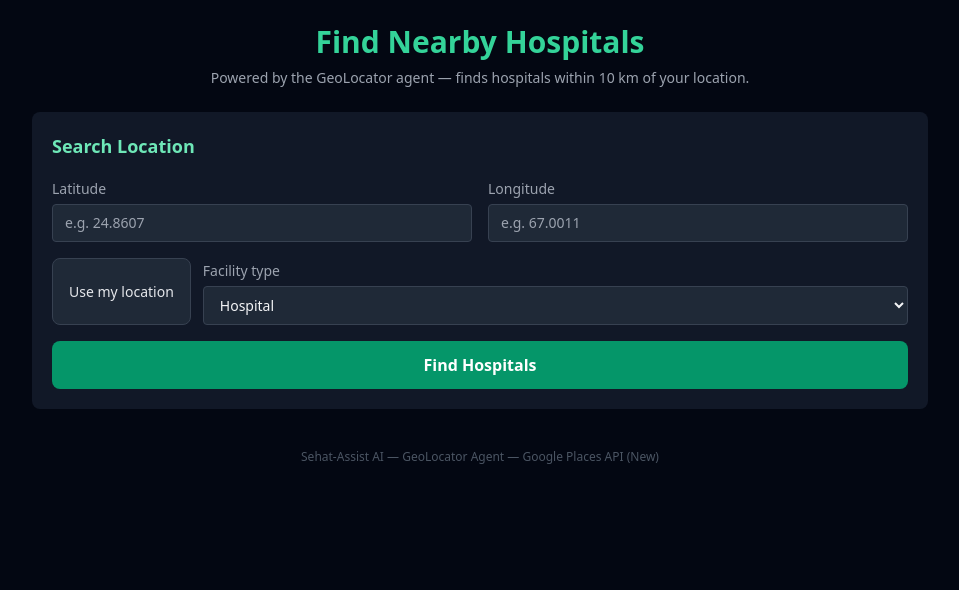
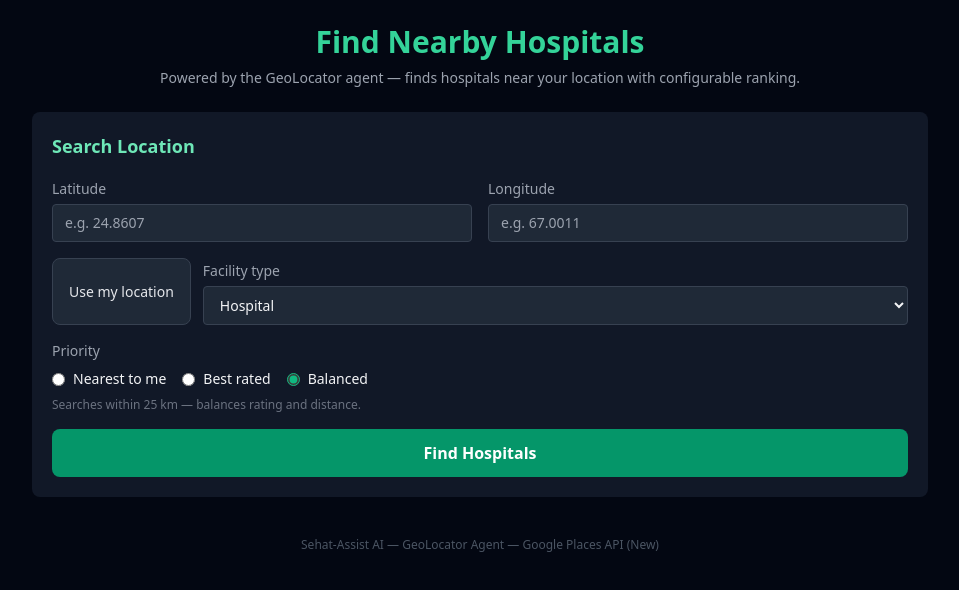
Before and after one commit to aimanrehman29/Sehat-Agent-AI, a Next.js app: page /find-hospital in a window 1280 px wide. Shown: the top 590 px of the page, without its empty margins (160-1119 px from the left). Built offline with nearby package versions, Linux system fonts and the light colour scheme.

Commit message:
feat: add ranking strategy (nearest/best/balanced) to GeoLocator, fix nearest_open_facility bug

```diff
--- a/src/agents/track-b/geoLocator.ts
+++ b/src/agents/track-b/geoLocator.ts
@@ -16,8 +16,11 @@ import type { GeoLocatorResult, Facility } from "@/types/orchestrator";
 
 const PLACES_API_URL = "https://places.googleapis.com/v1/places:searchNearby";
 
-/** Search radius in meters (10 km) */
-const SEARCH_RADIUS_METERS = 10_000;
+/** Search radius in meters for "nearest" strategy (10 km) */
+const RADIUS_NEAREST_METERS = 10_000;
+
+/** Search radius in meters for "best" and "balanced" strategies (25 km) */
+const RADIUS_EXTENDED_METERS = 25_000;
 
 /** Maximum results per request */
 const MAX_RESULT_COUNT = 10;
@@ -69,6 +72,66 @@ function haversineDistance(
   return EARTH_RADIUS_KM * 2 * Math.atan2(Math.sqrt(a), Math.sqrt(1 - a));
 }
 
+// ─── Ranking Strategy Type ──────────────────────────────────────────────────
+
+export type RankingStrategy = "nearest" | "best" | "balanced";
+
+// ─── Safety Grouping Helper ─────────────────────────────────────────────────
+
+/**
+ * Assign a priority tier to a facility based on its open/hours status.
+ * This 3-tier grouping is a SAFETY behavior and is preserved across all
+ * ranking strategies:
+ *   0 = confirmed open now (highest priority)
+ *   1 = hours unverified (unknown — could be open or closed)
+ *   2 = confirmed closed (lowest priority)
+ */
+function safetyGroup(f: Facility): number {
+  if (f.open_now === true) return 0;
+  if (f.hours_unverified === true) return 1;
+  return 2;
+}
+
+// ─── Strategy-Specific Sort Helpers ─────────────────────────────────────────
+
+/**
+ * Within-group comparator for the "nearest" strategy.
+ * Sorts by distance ascending (closest first).
+ */
+function sortNearest(a: Facility, b: Facility): number {
+  return a.distance_km - b.distance_km;
+}
+
+/**
+ * Within-group comparator for the "best" strategy.
+ * Sorts by rating descending; facilities with null rating sink to the bottom.
+ */
+function sortBest(a: Facility, b: Facility): number {
+  if (a.rating === null && b.rating === null) return 0;
+  if (a.rating === null) return 1;  // a sinks
+  if (b.rating === null) return -1; // b sinks
+  return b.rating - a.rating;       // highest rating first
+}
+
+/**
+ * Compute the combined score used by the "balanced" strategy.
+ * Formula: 0.6 * (rating / 5) + 0.4 * (1 - min(distance / radius, 1))
+ * Missing rating is treated as 0 for this formula only.
+ */
+function balancedScore(f: Facility, radiusKm: number): number {
+  const ratingNorm = f.rating !== null ? f.rating / 5 : 0;
+  const distNorm = 1 - Math.min(f.distance_km / radiusKm, 1);
+  return 0.6 * ratingNorm + 0.4 * distNorm;
+}
+
+/**
+ * Within-group comparator for the "balanced" strategy.
+ * Sorts by combined score descending (best score first).
+ */
+function sortBalanced(a: Facility, b: Facility, radiusKm: number): number {
+  return balancedScore(b, radiusKm) - balancedScore(a, radiusKm);
+}
+
 // ─── Main Search Function ───────────────────────────────────────────────────
 
 /**
@@ -80,14 +143,19 @@ function haversineDistance(
  *   filtering is not supported by the searchNearby endpoint. Results are
  *   always hospitals.
  * @param _requestId - Request identifier for tracing (unused currently)
- * @returns GeoLocator result with nearby facilities, open-first sorting, and nearest_open_facility
+ * @param rankingStrategy - How to rank and sort results:
+ *   "nearest" (default): 10 km radius, sort by distance
+ *   "best": 25 km radius, sort by rating descending
+ *   "balanced": 25 km radius, sort by combined distance+rating score
+ * @returns GeoLocator result with nearby facilities, safety-first sorting, and nearest_open_facility
  * @throws Error if GOOGLE_MAPS_API_KEY is missing or the API returns an error
  */
 export async function executeGeoLocate(
   latitude: number,
   longitude: number,
   facilityType: string | undefined,
-  _requestId: string
+  _requestId: string,
+  rankingStrategy: RankingStrategy = "nearest"
 ): Promise<GeoLocatorResult> {
   const apiKey = process.env.GOOGLE_MAPS_API_KEY;
 
@@ -98,6 +166,12 @@ export async function executeGeoLocate(
         "Google Cloud Console (enable the Places API (New) on the project)."
     );
   }
+
+  // ── Determine search radius based on ranking strategy ──
+  const radiusMeters = rankingStrategy === "nearest"
+    ? RADIUS_NEAREST_METERS
+    : RADIUS_EXTENDED_METERS;
+  const radiusKm = radiusMeters / 1000;
 
   // NOTE: The searchNearby endpoint does not support keyword-based specialty
   // filtering (the legacy API's `keyword` parameter has no equivalent here).
@@ -112,7 +186,7 @@ export async function executeGeoLocate(
     locationRestriction: {
       circle: {
         center: { latitude, longitude },
-        radius: SEARCH_RADIUS_METERS,
+        radius: radiusMeters,
       },
     },
   };
@@ -167,24 +241,46 @@ export async function executeGeoLocate(
     }
   );
 
-  // ── Sort: confirmed-open facilities first, then by distance within each group ──
+  // ── Sort: 3-tier safety grouping, then strategy-specific within each tier ──
+  // Tier 0: confirmed open now (highest)
+  // Tier 1: hours unverified (unknown)
+  // Tier 2: confirmed closed (lowest)
+  // This grouping is a safety behavior preserved across ALL strategies.
   facilities.sort((a, b) => {
-    const aOpen = a.open_now === true ? 0 : 1;
-    const bOpen = b.open_now === true ? 0 : 1;
-    if (aOpen !== bOpen) return aOpen - bOpen;
-    return a.distance_km - b.distance_km;
+    const groupA = safetyGroup(a);
+    const groupB = safetyGroup(b);
+    if (groupA !== groupB) return groupA - groupB;
+
+    // Within the same safety tier, apply strategy-specific sort
+    switch (rankingStrategy) {
+      case "best":
+        return sortBest(a, b);
+      case "balanced":
+        return sortBalanced(a, b, radiusKm);
+      case "nearest":
+      default:
+        return sortNearest(a, b);
+    }
   });
 
-  // ── Determine nearest confirmed-open facility ──
-  const nearestOpen = facilities.find((f) => f.open_now === true);
+  // ── Determine nearest confirmed-open facility (distance-based, strategy-independent) ──
+  // This is always the geographically closest confirmed-open facility regardless of
+  // how the list is sorted for display. Using a min-distance scan instead of
+  // facilities.find() ensures correctness across all ranking strategies.
+  const openFacilities = facilities.filter((f) => f.open_now === true);
+  const nearestOpen = openFacilities.reduce<Facility | null>(
+    (closest, f) => (closest === null || f.distance_km < closest.distance_km ? f : closest),
+    null
+  );
   const nearest_open_facility = nearestOpen?.name ?? null;
 
   return {
     facilities,
     nearest_open_facility,
-    search_radius_km: 10,
+    search_radius_km: radiusKm,
     location: { latitude, longitude },
     open_hours_disclaimer: OPEN_HOURS_DISCLAIMER,
+    ranking_strategy_used: rankingStrategy,
     // Placeholder confidence for the prototype — replace with a real
     // confidence score once the ranking/weighting logic is refined.
     confidence: 0.85,
--- a/src/agents/track-b/triage.ts
+++ b/src/agents/track-b/triage.ts
@@ -133,6 +133,52 @@ const HIGH_URGENCY_SYMPTOMS = new Set([
   "shortness of breath",
 ]);
 
+// ─── Location Preference Detection ──────────────────────────────────────────
+
+/** Keywords suggesting the patient needs the nearest/urgent facility */
+const NEAREST_KEYWORDS = new Set([
+  "nearest", "closest", "qareeb", "nazdeek", "emergency",
+  "turant", "abhi", "urgent", "immediate", "jaldi",
+]);
+
+/** Keywords suggesting the patient wants the best-rated facility */
+const BEST_KEYWORDS = new Set([
+  "best", "achaa", "acha", "top", "reputed",
+  "trusted", "acha Doctor", "behtareen",
+]);
+
+/**
+ * Detect the patient's location-search preference from their symptom text.
+ *
+ * - Words like "nearest", "qareeb", "emergency" suggest urgency → "nearest"
+ * - Words like "best", "achaa", "top" suggest quality preference → "best"
+ * - Both present, or neither → "balanced"
+ *
+ * NOTE: The caller (route handler) MUST override this to "nearest" when the
+ * emergency check flags a genuine emergency — safety overrides stated preference.
+ *
+ * @param text - Patient's symptom/routing description
+ * @returns The detected ranking strategy preference
+ */
+export function detectLocationPreference(text: string): "nearest" | "best" | "balanced" {
+  const words = text.toLowerCase().split(/\s+/);
+  const wordSet = new Set(words);
+
+  const hasNearest = words.some((w) => NEAREST_KEYWORDS.has(w));
+  const hasBest = words.some((w) => BEST_KEYWORDS.has(w));
+
+  // Multi-word phrase detection for "sabse acha" (Urdu: "the best")
+  const hasMultiWordBest = text.toLowerCase().includes("sabse acha");
+
+  const wantsNearest = hasNearest;
+  const wantsBest = hasBest || hasMultiWordBest;
+
+  if (wantsNearest && !wantsBest) return "nearest";
+  if (wantsBest && !wantsNearest) return "best";
+  // Both present or neither present → balanced
+  return "balanced";
+}
+
 /**
  * Execute triage analysis on the given symptom text.
  *
@@ -143,11 +189,15 @@ const HIGH_URGENCY_SYMPTOMS = new Set([
  *
  * @param text - Patient's symptom description
  * @param _requestId - Request identifier for tracing (unused in mock)
- * @returns Mock triage result with department routing
+ * @param isEmergency - When true, forces suggested_location_preference to
+ *   "nearest" regardless of keyword detection (safety override, passed by
+ *   the route handler after emergency check)
+ * @returns Triage result with department routing and location preference
  */
 export async function executeTriage(
   text: string,
-  _requestId: string
+  _requestId: string,
+  isEmergency = false
 ): Promise<TriageResult> {
   const lower = text.toLowerCase();
   const words = new Set(lower.split(/\s+/));
@@ -169,6 +219,12 @@ export async function executeTriage(
 
   const urgency = isHighUrgency ? "HIGH" as const : "MODERATE" as const;
 
+  // ── Detect location preference from symptom text ──
+  // Safety override: if the emergency check flagged this as a genuine emergency,
+  // always force "nearest" regardless of what keyword detection says.
+  const detectedPreference = detectLocationPreference(text);
+  const suggested_location_preference = isEmergency ? "nearest" as const : detectedPreference;
+
   return {
     department: matchedDept,
     urgency,
@@ -177,6 +233,7 @@ export async function executeTriage(
       ? `Urgent referral to ${matchedDept} — seek immediate medical attention`
       : `Schedule appointment with ${matchedSpecialist ?? "General Practitioner"}`,
     keywords_detected: keywordsDetected,
+    suggested_location_preference,
     // Placeholder confidence for the prototype — replace with a real
     // confidence score once an actual NLP/classification model is integrated.
     confidence: keywordsDetected.length > 0 ? 0.82 : 0.65,
--- a/src/app/api/track-b/locate/route.ts
+++ b/src/app/api/track-b/locate/route.ts
@@ -34,7 +34,8 @@ export async function POST(request: Request) {
       body.latitude,
       body.longitude,
       body.facility_type,
-      crypto.randomUUID()
+      crypto.randomUUID(),
+      body.rankingStrategy
     );
 
     const response = applyGuardrails({
--- a/src/app/find-hospital/page.tsx
+++ b/src/app/find-hospital/page.tsx
@@ -22,10 +22,13 @@ interface LocateResponse {
     nearest_open_facility: string | null;
     search_radius_km: number;
     open_hours_disclaimer: string;
+    ranking_strategy_used: "nearest" | "best" | "balanced";
   };
   status?: string;
   error?: { code: string; message: string };
 }
+
+type RankingStrategy = "nearest" | "best" | "balanced";
 
 // ─── Component ──────────────────────────────────────────────────────────────
 
@@ -34,6 +37,7 @@ export default function FindHospitalPage() {
   const [latitude, setLatitude] = useState("");
   const [longitude, setLongitude] = useState("");
   const [facilityType, setFacilityType] = useState("hospital");
+  const [rankingStrategy, setRankingStrategy] = useState<RankingStrategy>("balanced");
 
   // ── Result state ──
   const [searchState, setSearchState] = useState<SearchState>("idle");
@@ -92,6 +96,7 @@ export default function FindHospitalPage() {
           latitude: lat,
           longitude: lng,
           facility_type: facilityType || undefined,
+          rankingStrategy,
         }),
       });
 
@@ -116,7 +121,7 @@ export default function FindHospitalPage() {
       setSearchState("error");
       setErrorMsg(err instanceof Error ? err.message : "Network error — could not reach the server.");
     }
-  }, [latitude, longitude, facilityType]);
+  }, [latitude, longitude, facilityType, rankingStrategy]);
 
   // ── Render ──
 
@@ -129,7 +134,7 @@ export default function FindHospitalPage() {
             Find Nearby Hospitals
           </h1>
           <p className="text-gray-400 text-sm">
-            Powered by the GeoLocator agent — finds hospitals within 10 km of your location.
+            Powered by the GeoLocator agent — finds hospitals near your location with configurable ranking.
           </p>
         </header>
 
@@ -186,6 +191,51 @@ export default function FindHospitalPage() {
               </select>
             </label>
           </div>
+
+          {/* Priority / Ranking Strategy Selector */}
+          <fieldset className="space-y-2">
+            <legend className="text-sm text-gray-400">Priority</legend>
+            <div className="flex flex-wrap gap-4">
+              <label className="flex items-center gap-2 text-sm cursor-pointer">
+                <input
+                  type="radio"
+                  name="rankingStrategy"
+                  value="nearest"
+                  checked={rankingStrategy === "nearest"}
+                  onChange={() => setRankingStrategy("nearest")}
+                  className="accent-emerald-500"
+                />
+                Nearest to me
+              </label>
+              <label className="flex items-center gap-2 text-sm cursor-pointer">
+                <input
+                  type="radio"
+                  name="rankingStrategy"
+                  value="best"
+                  checked={rankingStrategy === "best"}
+                  onChange={() => setRankingStrategy("best")}
+                  className="accent-emerald-500"
+                />
+                Best rated
+              </label>
+              <label className="flex items-center gap-2 text-sm cursor-pointer">
+                <input
+                  type="radio"
+                  name="rankingStrategy"
+                  value="balanced"
+                  checked={rankingStrategy === "balanced"}
+                  onChange={() => setRankingStrategy("balanced")}
+                  className="accent-emerald-500"
+                />
+                Balanced
+              </label>
+            </div>
+            <p className="text-xs text-gray-500">
+              {rankingStrategy === "nearest" && "Searches within 10 km — prioritises closest facilities."}
+              {rankingStrategy === "best" && "Searches within 25 km — prioritises highest-rated facilities."}
+              {rankingStrategy === "balanced" && "Searches within 25 km — balances rating and distance."}
+            </p>
+          </fieldset>
 
           {geoError && (
             <p className="text-sm text-yellow-400">{geoError}</p>
--- a/src/lib/validation/locate.schema.ts
+++ b/src/lib/validation/locate.schema.ts
@@ -18,6 +18,8 @@ export const LocateRequestSchema = z.object({
   user_id: z.string().max(100).optional(),
   /** Session identifier for multi-turn conversations */
   session_id: z.string().max(100).optional(),
+  /** Ranking strategy preference (nearest, best, balanced) */
+  rankingStrategy: z.enum(["nearest", "best", "balanced"]).optional(),
 });
 
 export type LocateRequest = z.infer<typeof LocateRequestSchema>;
@@ -59,6 +61,8 @@ export const GeoLocatorResultSchema = z.object({
   }),
   /** Disclaimer about open_now reflecting general hours, not ER staffing */
   open_hours_disclaimer: z.string(),
+  /** Which ranking strategy was applied to sort the results */
+  ranking_strategy_used: z.enum(["nearest", "best", "balanced"]),
   /** Confidence score (0–1) */
   confidence: z.number().min(0).max(1),
 });
--- a/src/lib/validation/triage.schema.ts
+++ b/src/lib/validation/triage.schema.ts
@@ -44,6 +44,8 @@ export const TriageResultSchema = z.object({
   action: z.string().min(1),
   /** Symptom keywords detected */
   keywords_detected: z.array(z.string()),
+  /** Suggested GeoLocator ranking preference based on symptom text */
+  suggested_location_preference: z.enum(["nearest", "best", "balanced"]),
   /** Confidence score (0–1) */
   confidence: z.number().min(0).max(1),
   /** Emergency escalation result — populated when urgency is HIGH */
--- a/src/types/orchestrator.ts
+++ b/src/types/orchestrator.ts
@@ -268,6 +268,8 @@ export interface TriageResult {
   action: string;
   /** Symptom keywords detected */
   keywords_detected: string[];
+  /** Suggested GeoLocator ranking preference based on symptom text */
+  suggested_location_preference: "nearest" | "best" | "balanced";
   /** Confidence score (0–1) */
   confidence: number;
   /** Emergency escalation result — populated when urgency is HIGH */
@@ -281,12 +283,14 @@ export interface GeoLocatorResult {
   facilities: Facility[];
   /** Name of the closest facility confirmed open right now, or null if none */
   nearest_open_facility: string | null;
-  /** Search radius in kilometers */
+  /** Search radius in kilometers actually used (10 for nearest, 25 for best/balanced) */
   search_radius_km: number;
   /** Origin location used for the search */
   location: { latitude: number; longitude: number };
   /** Disclaimer about open_now reflecting general hours, not ER staffing */
   open_hours_disclaimer: string;
+  /** Which ranking strategy was applied to sort the results */
+  ranking_strategy_used: "nearest" | "best" | "balanced";
   /** Confidence score (0–1) */
   confidence: number;
 }
```
